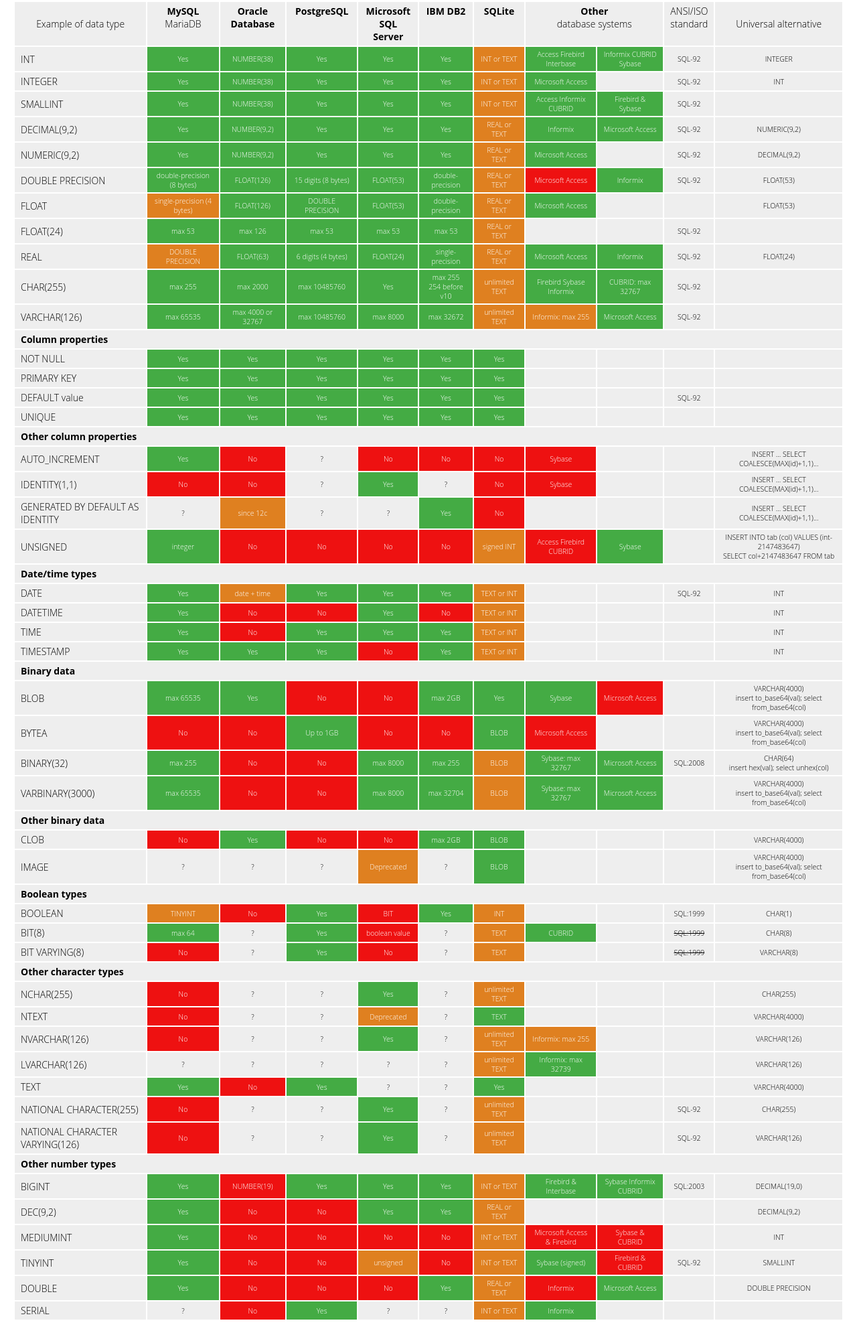
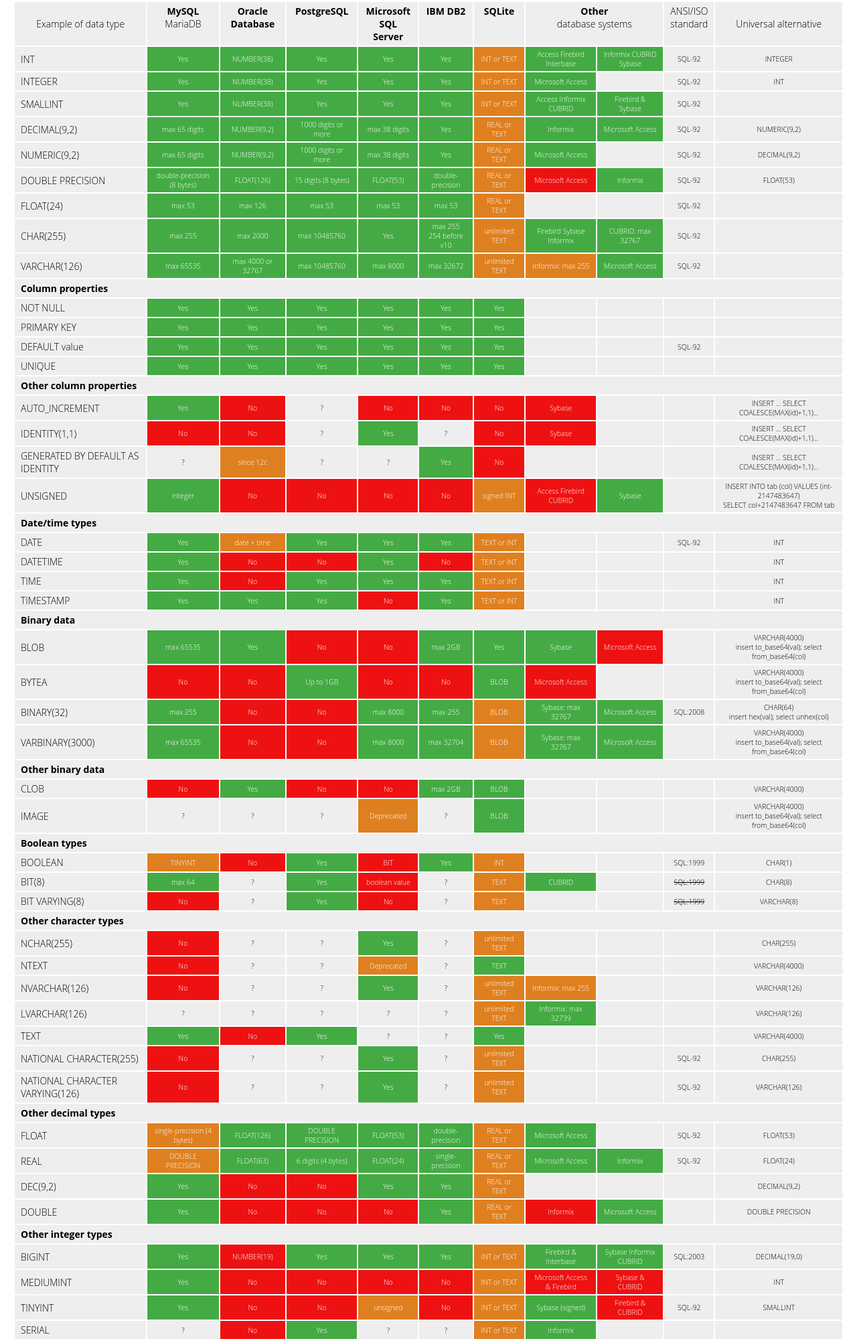
Before and after one commit to Nils85/nils85.github.io, a plain HTML site: page sql-compat-table/datatype.html in a window 1280 px wide. Shown: the part 137-2139 px from the top of the page at 67% size. Drawn offline with Linux system fonts and the light colour scheme.

Commit message:
update column modification syntax and add details for decimal datatypes

```diff
--- a/sql-compat-table/datatype.html
+++ b/sql-compat-table/datatype.html
@@ -98,10 +98,10 @@
 				</tr>
 				<tr>
 					<td>DECIMAL(9,2)</td>
-					<td title="MySQL">Yes</td>
+					<td title="MySQL" class="green">max 65 digits</td>
 					<td title="Oracle" class="green">NUMBER(9,2)</td>
-					<td title="Postgres">Yes</td>
-					<td title="SQLserver">Yes</td>
+					<td title="Postgres" class="green">1000 digits or more</td>
+					<td title="SQLserver" class="green">max 38 digits</td>
 					<td title="IBM DB2">Yes</td>
 					<td title="SQLite 3" class="orange">REAL or TEXT</td>
 					<td title="Informix v10" class="green">Informix</td>
@@ -111,10 +111,10 @@
 				</tr>
 				<tr>
 					<td>NUMERIC(9,2)</td>
-					<td title="MySQL">Yes</td>
+					<td title="MySQL" class="green">max 65 digits</td>
 					<td title="Oracle" class="green">NUMBER(9,2)</td>
-					<td title="Postgres">Yes</td>
-					<td title="SQLserver">Yes</td>
+					<td title="Postgres" class="green">1000 digits or more</td>
+					<td title="SQLserver" class="green">max 38 digits</td>
 					<td title="IBM DB2">Yes</td>
 					<td title="SQLite 3" class="orange">REAL or TEXT</td>
 					<td title="others" class="green">Microsoft Access</td>
@@ -136,19 +136,6 @@
 					<td title="alternative">FLOAT(53)</td>
 				</tr>
 				<tr>
-					<td>FLOAT</td>
-					<td title="MySQL" class="orange">single-precision (4 bytes)</td>
-					<td title="Oracle" class="green">FLOAT(126)</td>
-					<td title="Postgres" class="green">DOUBLE PRECISION</td>
-					<td title="SQLserver" class="green">FLOAT(53)</td>
-					<td title="IBM DB2" class="green">double-precision</td>
-					<td title="SQLite 3" class="orange">REAL or TEXT</td>
-					<td title="others" class="green">Microsoft Access</td>
-					<td title="others" class=""></td>
-					<td title="standard"></td>
-					<td title="alternative">FLOAT(53)</td>
-				</tr>
-				<tr>
 					<td>FLOAT(24)</td>
 					<td title="MySQL" class="green">max 53</td>
 					<td title="Oracle" class="green">max 126</td>
@@ -160,19 +147,6 @@
 					<td title="others" class=""></td>
 					<td title="standard">SQL-92</td>
 					<td title="alternative"></td>
-				</tr>
-				<tr>
-					<td>REAL</td>
-					<td title="MySQL" class="orange">DOUBLE PRECISION</td>
-					<td title="Oracle" class="green">FLOAT(63)</td>
-					<td title="Postgres" class="green">6 digits (4 bytes)</td>
-					<td title="SQLserver" class="green">FLOAT(24)</td>
-					<td title="IBM DB2" class="green">single-precision</td>
-					<td title="SQLite 3" class="orange">REAL or TEXT</td>
-					<td title="others" class="green">Microsoft Access</td>
-					<td title="Informix v10" class="green">Informix</td>
-					<td title="standard">SQL-92</td>
-					<td title="alternative">FLOAT(24)</td>
 				</tr>
 				<tr>
 					<td>CHAR(255)</td>
@@ -235,7 +209,7 @@
 					<td title="Oracle">Yes</td>
 					<td title="Postgres">Yes</td>
 					<td title="SQLserver">Yes</td>
-					<td title="IBM DB2">Yes</td>
+					<td title="IBM DB2 v9.7">Yes</td>
 					<td title="SQLite 3">Yes</td>
 					<td title="others" class=""></td>
 					<td title="others" class=""></td>
@@ -586,7 +560,62 @@
 					<td title="alternative">VARCHAR(126)</td>
 				</tr>
 				<tr>
-					<td colspan="11">Other number types</th>
+					<td colspan="11">Other decimal types</th>
+				</tr>
+				<tr>
+					<td>FLOAT</td>
+					<td title="MySQL" class="orange">single-precision (4 bytes)</td>
+					<td title="Oracle" class="green">FLOAT(126)</td>
+					<td title="Postgres" class="green">DOUBLE PRECISION</td>
+					<td title="SQLserver" class="green">FLOAT(53)</td>
+					<td title="IBM DB2" class="green">double-precision</td>
+					<td title="SQLite 3" class="orange">REAL or TEXT</td>
+					<td title="others" class="green">Microsoft Access</td>
+					<td title="others" class=""></td>
+					<td title="standard">SQL-92</td>
+					<td title="alternative">FLOAT(53)</td>
+				</tr>
+				<tr>
+					<td>REAL</td>
+					<td title="MySQL" class="orange">DOUBLE PRECISION</td>
+					<td title="Oracle" class="green">FLOAT(63)</td>
+					<td title="Postgres" class="green">6 digits (4 bytes)</td>
+					<td title="SQLserver" class="green">FLOAT(24)</td>
+					<td title="IBM DB2" class="green">single-precision</td>
+					<td title="SQLite 3" class="orange">REAL or TEXT</td>
+					<td title="others" class="green">Microsoft Access</td>
+					<td title="Informix v10" class="green">Informix</td>
+					<td title="standard">SQL-92</td>
+					<td title="alternative">FLOAT(24)</td>
+				</tr>
+				<tr>
+					<td>DEC(9,2)</td>
+					<td title="MySQL">Yes</td>
+					<td title="Oracle">No</td>
+					<td title="Postgres">No</td>
+					<td title="SQLserver">Yes</td>
+					<td title="IBM DB2">Yes</td>
+					<td title="SQLite 3" class="orange">REAL or TEXT</td>
+					<td title="others" class=""></td>
+					<td title="others" class=""></td>
+					<td title="standard"></td>
+					<td title="alternative">DECIMAL(9,2)</td>
+				</tr>
+				<tr>
+					<td>DOUBLE</td>
+					<td title="MySQL">Yes</td>
+					<td title="Oracle">No</td>
+					<td title="Postgres">No</td>
+					<td title="SQLserver">No</td>
+					<td title="IBM DB2">Yes</td>
+					<td title="SQLite 3" class="orange">REAL or TEXT</td>
+					<td title="Informix v10" class="red">Informix</td>
+					<td title="others" class="green">Microsoft Access</td>
+					<td title="standard"></td>
+					<td title="alternative">DOUBLE PRECISION</td>
+				</tr>
+				<tr>
+					<td colspan="11">Other integer types</th>
 				</tr>
 				<tr>
 					<td>BIGINT</td>
@@ -600,19 +629,6 @@
 					<td title="others" class="green">Sybase Informix CUBRID</td>
 					<td title="standard">SQL:2003</td>
 					<td title="alternative">DECIMAL(19,0)</td>
-				</tr>
-				<tr>
-					<td>DEC(9,2)</td>
-					<td title="MySQL">Yes</td>
-					<td title="Oracle">No</td>
-					<td title="Postgres">No</td>
-					<td title="SQLserver">Yes</td>
-					<td title="IBM DB2">Yes</td>
-					<td title="SQLite 3" class="orange">REAL or TEXT</td>
-					<td title="others" class=""></td>
-					<td title="others" class=""></td>
-					<td title="standard"></td>
-					<td title="alternative">DECIMAL(9,2)</td>
 				</tr>
 				<tr>
 					<td>MEDIUMINT</td>
@@ -639,19 +655,6 @@
 					<td title="others" class="red">Firebird & CUBRID</td>
 					<td title="standard">SQL-92</td>
 					<td title="alternative">SMALLINT</td>
-				</tr>
-				<tr>
-					<td>DOUBLE</td>
-					<td title="MySQL">Yes</td>
-					<td title="Oracle">No</td>
-					<td title="Postgres">No</td>
-					<td title="SQLserver">No</td>
-					<td title="IBM DB2">Yes</td>
-					<td title="SQLite 3" class="orange">REAL or TEXT</td>
-					<td title="Informix v10" class="red">Informix</td>
-					<td title="others" class="green">Microsoft Access</td>
-					<td title="standard"></td>
-					<td title="alternative">DOUBLE PRECISION</td>
 				</tr>
 				<tr>
 					<td>SERIAL</td>
```
Also changed, not shown: sql-compat-table/index.html (+36 -18 lines).
